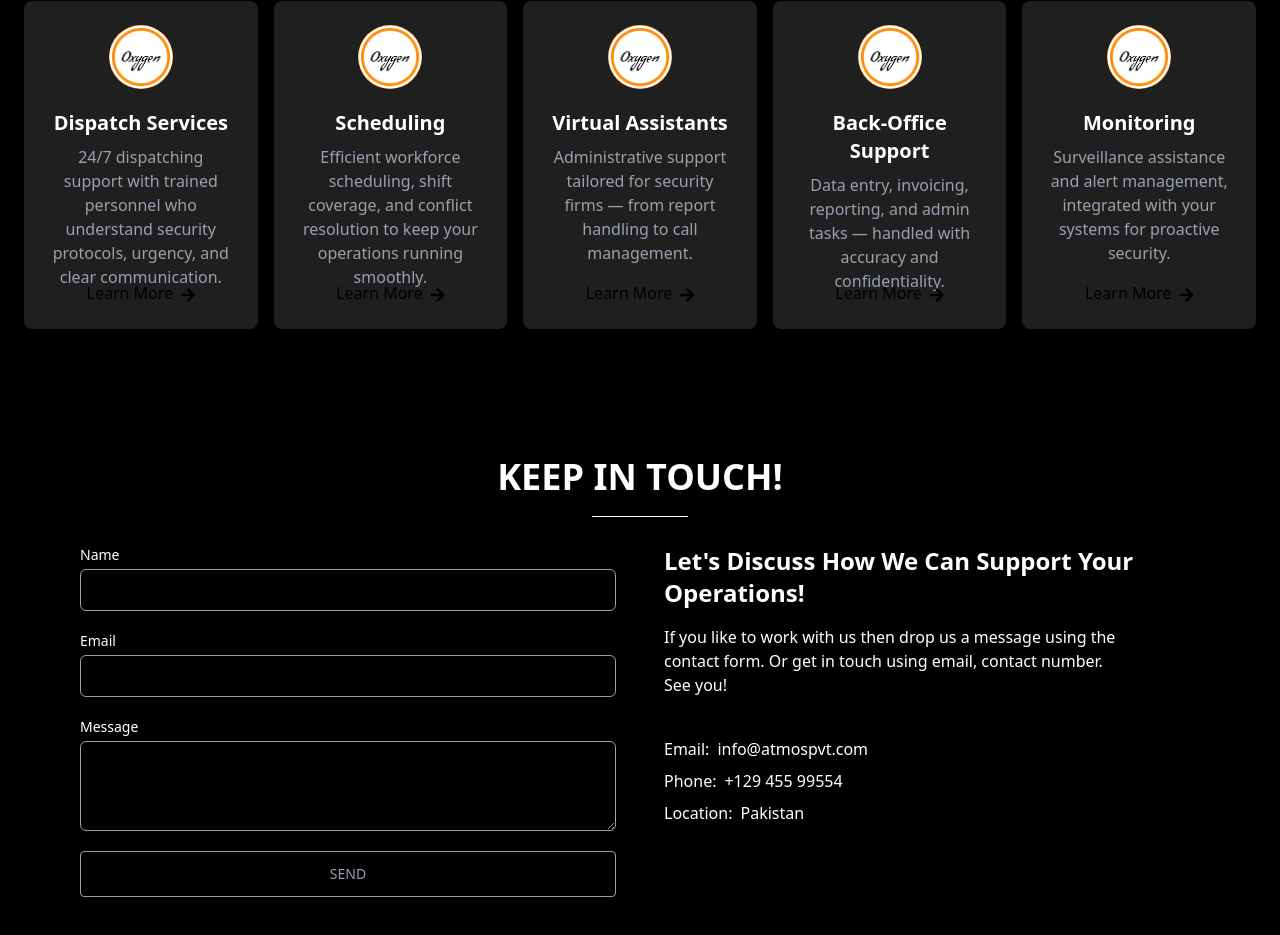
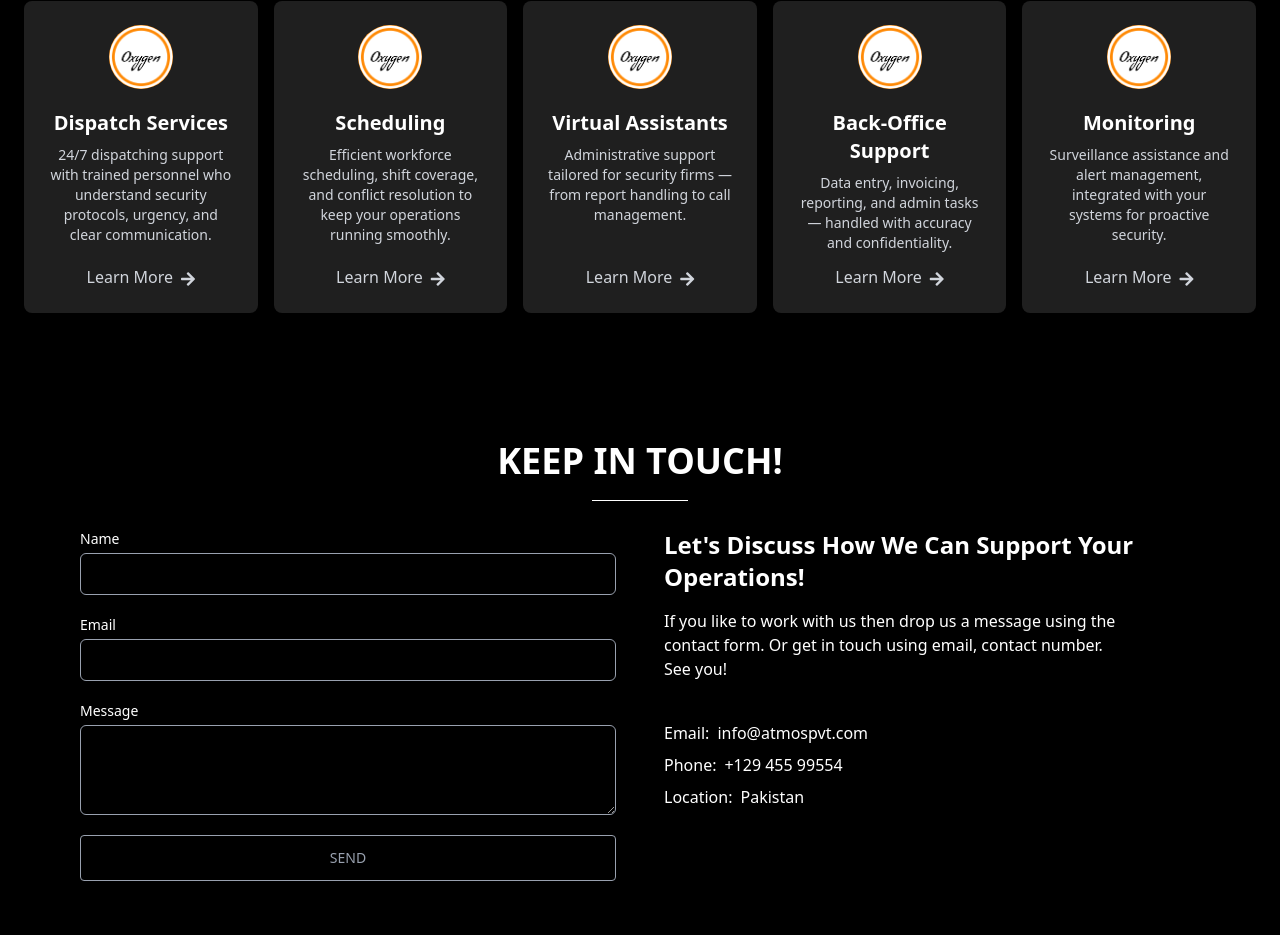
Before and after one commit to MuhammadUsman-10/Atmos-Pvt, a React (Vite) app: page / in a window 1280 px wide. Shown: the part 2230-3165 px from the top of the page. Built offline with nearby package versions, Linux system fonts and the light colour scheme.

Commit message:
Services Section Updated

```diff
--- a/src/components/Services.jsx
+++ b/src/components/Services.jsx
@@ -45,12 +45,12 @@ const Services = () => {
                                 <div className="flex items-center justify-center mb-5">
                                     <img src={card.icon} alt={card.title} className="w-16 h-16 bg-orange-400 rounded-full" />
                                 </div>
-                                <div className='h-40 my-3'>
+                                <div className='h-36 my-3'>
                                     <h3 className="text-xl text-center font-bold text-white mb-2">{card.title}</h3>
-                                    <p className="text-center text-gray-400">{card.description}</p>
+                                    <p className="text-center text-sm text-gray-300">{card.description}</p>
                                 </div>
                                 <div>
-                                    <a className='flex items-center justify-center gap-2'>
+                                    <a className='text-gray-300 flex items-center justify-center gap-2 cursor-pointer hover:text-orange-400 transition duration-300'>
                                         Learn More
                                         <i className="fas fa-arrow-right mt-1" />
                                     </a>
```
